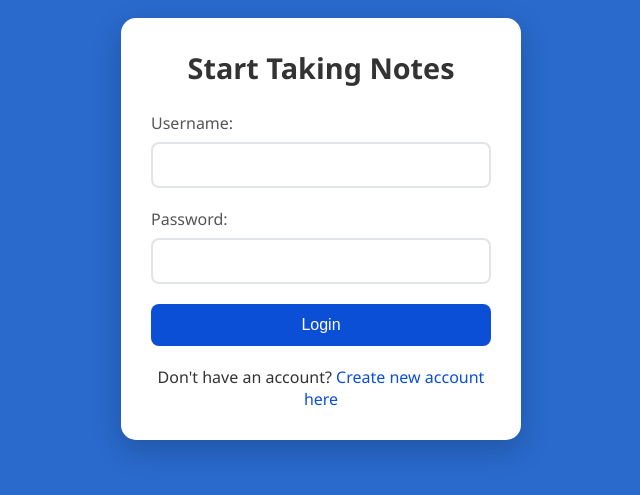
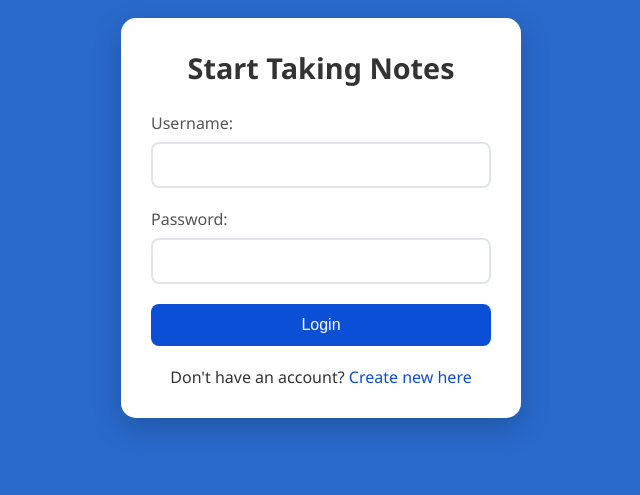
Before and after one commit to am-cassini/quickjot, a website: page public/index.html in a window 1280 px wide. Shown: the part 97-592 px from the top of the page, without its empty margins (319-959 px from the left). Drawn offline with Linux system fonts and the light colour scheme.

Commit message:
Update index.html

```diff
--- a/public/index.html
+++ b/public/index.html
@@ -33,7 +33,7 @@
                     </div>
                     <button type="submit" class="btn btn-primary">Login</button>
                 </form>
-                <p class="form-switch">Don't have an account? <a href="#" id="showRegister">Create new account here</a></p>
+                <p class="form-switch">Don't have an account? <a href="#" id="showRegister">Create new here</a></p>
             </div>
 
             <!-- Register Form -->
```
